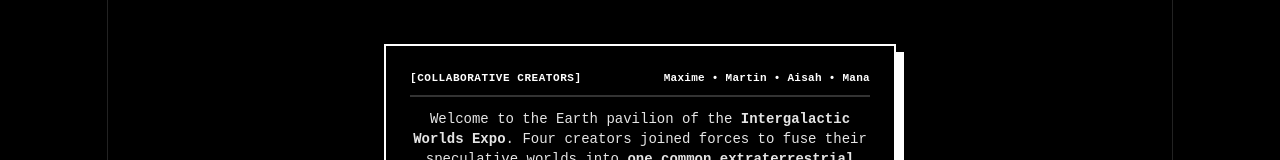
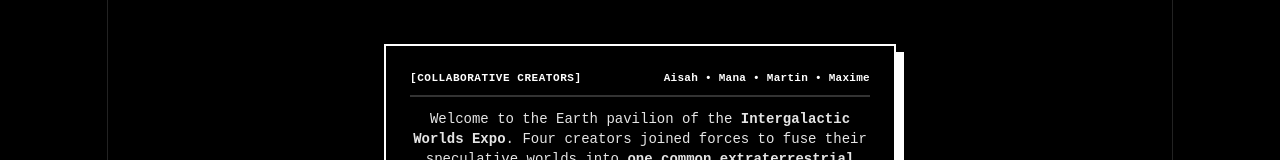
Before and after one commit to maxlearns2code/exo-cultures, a Next.js app: page / in a window 1280 px wide. Shown: the part 206-366 px from the top of the page. Built offline with nearby package versions, Linux system fonts and the light colour scheme.

Commit message:
refactor: order team members alphabetically (Aisah, Mana, Martin, Maxime)

```diff
--- a/src/components/organisms/AttractMode.tsx
+++ b/src/components/organisms/AttractMode.tsx
@@ -34,7 +34,7 @@ export function AttractMode({ onDismiss }: AttractModeProps) {
             [UNIFIED SPECULATIVE EXPEDITION]
           </span>
           <span className="text-[10px] font-bold uppercase tracking-wider text-purple-300">
-            MAXIME • MARTIN • AISAH • MANA
+            AISAH • MANA • MARTIN • MAXIME
           </span>
         </div>
 
--- a/src/components/organisms/WelcomeHero.tsx
+++ b/src/components/organisms/WelcomeHero.tsx
@@ -39,7 +39,7 @@ export function WelcomeHero({
             [COLLABORATIVE CREATORS]
           </span>
           <span className="text-white font-bold tracking-wide">
-            Maxime • Martin • Aisah • Mana
+            Aisah • Mana • Martin • Maxime
           </span>
         </div>
 
--- a/src/components/templates/GatewayTemplate.tsx
+++ b/src/components/templates/GatewayTemplate.tsx
@@ -50,26 +50,26 @@ export function GatewayTemplate({
                 FOUR STORIES IN ONE
               </h2>
               <p className="text-[10px] text-neutral-700 leading-relaxed mb-3">
-                Maxime, Martin, Aisah, and Mana combined their four individual speculative worlds into a single extraterrestrial journey through the subterranean void.
+                Aisah, Mana, Martin, and Maxime combined their four individual speculative worlds into a single extraterrestrial journey through the subterranean void.
               </p>
               <div className="space-y-1.5 text-[9px] border-t border-black/20 pt-2">
-                <div className="flex items-center gap-1 text-black font-bold">
-                  <span>• Maxime:</span> <span className="font-normal text-neutral-600">Sub-ice oceanic abyss &amp; light</span>
-                </div>
-                <div className="flex items-center gap-1 text-black font-bold">
-                  <span>• Martin:</span> <span className="font-normal text-neutral-600">3D LiDAR point-cloud echolocation</span>
-                </div>
                 <div className="flex items-center gap-1 text-black font-bold">
                   <span>• Aisah:</span> <span className="font-normal text-neutral-600">Mycelium moss network &amp; viral cutting exchange</span>
                 </div>
                 <div className="flex items-center gap-1 text-black font-bold">
                   <span>• Mana:</span> <span className="font-normal text-neutral-600">Anti-digital society &amp; satirical philosophy</span>
                 </div>
+                <div className="flex items-center gap-1 text-black font-bold">
+                  <span>• Martin:</span> <span className="font-normal text-neutral-600">3D LiDAR point-cloud echolocation</span>
+                </div>
+                <div className="flex items-center gap-1 text-black font-bold">
+                  <span>• Maxime:</span> <span className="font-normal text-neutral-600">Sub-ice oceanic abyss &amp; light</span>
+                </div>
               </div>
             </div>
 
             <div className="mt-3 pt-2 border-t border-black text-[9px] text-neutral-500 font-bold">
-              TEAM: MAXIME • MARTIN • AISAH • MANA
+              TEAM: AISAH • MANA • MARTIN • MAXIME
             </div>
           </div>
 
--- a/src/components/templates/SpecimenTemplate.tsx
+++ b/src/components/templates/SpecimenTemplate.tsx
@@ -111,7 +111,7 @@ export function SpecimenTemplate({
             </div>
 
             <p className="text-[11px] text-emerald-200/90 leading-snug mb-3">
-              Subterranean containment zone engineered by Maxime, Martin, Aisah, and Mana. Raycasting sensors track 220,000 photonic LiDAR reflections in real-time.
+              Subterranean containment zone engineered by Aisah, Mana, Martin, and Maxime. Raycasting sensors track 220,000 photonic LiDAR reflections in real-time.
             </p>
 
             <div className="space-y-1.5 text-[10px] bg-black/60 p-2.5 border border-emerald-900 rounded mb-3">
@@ -137,7 +137,7 @@ export function SpecimenTemplate({
 
           <div className="mt-3 pt-2 border-t border-emerald-800 flex items-center justify-between">
             <span className="text-[9px] text-emerald-600 font-bold">
-              AUTH: MAXIME • MARTIN • AISAH • MANA
+              AUTH: AISAH • MANA • MARTIN • MAXIME
             </span>
 
             <ArcadeButton
--- a/src/types/culture.ts
+++ b/src/types/culture.ts
@@ -31,7 +31,7 @@ export interface CultureAlienData {
 export const COLLABORATIVE_GAME: CultureInfo = {
   id: "game",
   name: "Echoes in the Dark",
-  author: "Maxime • Martin • Aisah • Mana",
+  author: "Aisah • Mana • Martin • Maxime",
   title: "Echoes in the Dark",
   subtitle: "3D Photonic LiDAR & Floral Resonance",
   route: "/game",
```
Also changed, not shown: src/components/organisms/ExpoDossierModal.tsx (+32 -32 lines).
